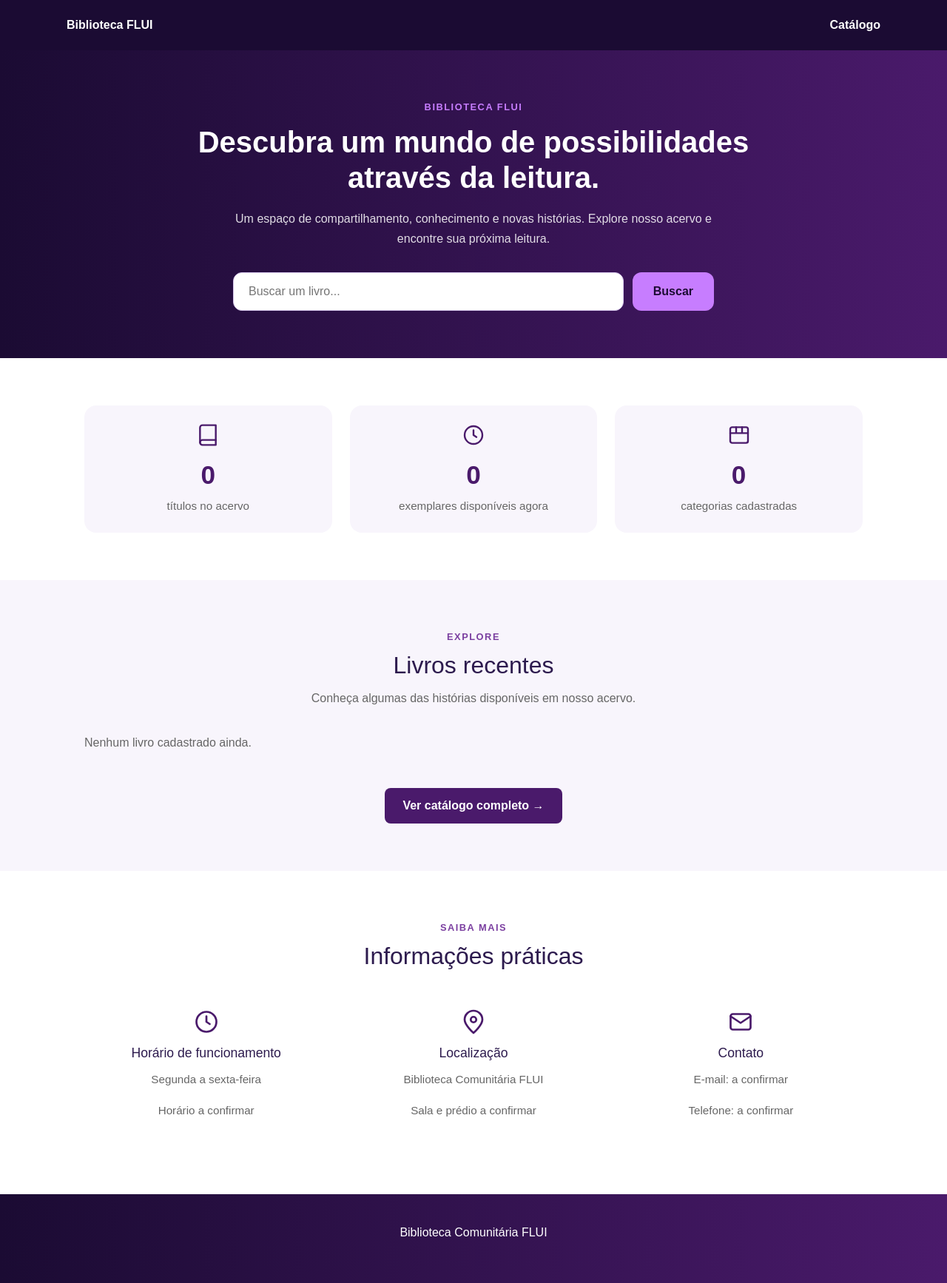
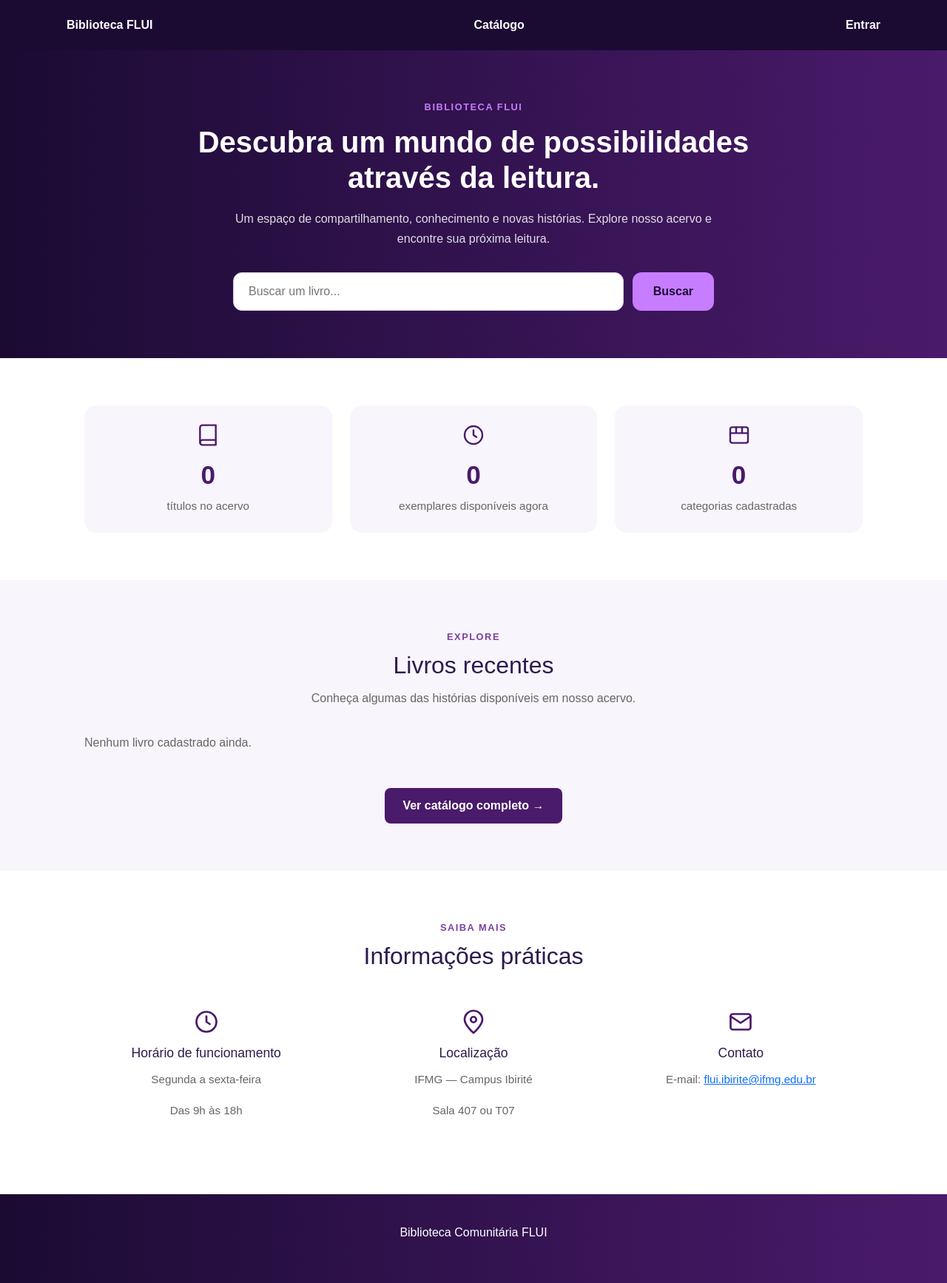
Before and after one commit to samuelhsv/sistema-biblioteca-django, a Django app: page / in a window 1280 px wide. Shown: the whole page at 74% size. Run offline with Django 5.2, Linux system fonts and the light colour scheme; data that the repository does not hold is empty.

Commit message:
fix(portal): atualiza informações e navegação

```diff
--- a/myproject/portal/templates/portal/inicio.html
+++ b/myproject/portal/templates/portal/inicio.html
@@ -155,7 +155,7 @@
                 </svg>
                 <h3>Horário de funcionamento</h3>
                 <p>Segunda a sexta-feira</p>
-                <p>Horário a confirmar</p>
+                <p>Das 9h às 18h</p>
             </div>
 
             <div class="informacao">
@@ -166,8 +166,8 @@
                     <circle cx="12" cy="10" r="2.5"/>
                 </svg>
                 <h3>Localização</h3>
-                <p>Biblioteca Comunitária FLUI</p>
-                <p>Sala e prédio a confirmar</p>
+                <p>IFMG — Campus Ibirité</p>
+                <p>Sala 407 ou T07</p>
             </div>
 
             <div class="informacao">
@@ -176,10 +176,14 @@
                     aria-hidden="true">
                     <rect x="3" y="5" width="18" height="14" rx="2"/>
                     <path d="m3 7 9 6 9-6"/>
-                </svg>
+                  </svg>
                 <h3>Contato</h3>
-                <p>E-mail: a confirmar</p>
-                <p>Telefone: a confirmar</p>
+                <p>
+                    E-mail:
+                    <a href="mailto:flui.ibirite@ifmg.edu.br">
+                        flui.ibirite@ifmg.edu.br
+                    </a>
+                </p>
             </div>
 
         </div>
--- a/myproject/portal/views.py
+++ b/myproject/portal/views.py
@@ -17,9 +17,8 @@ def inicio(request):
     ).prefetch_related(
         'autores'
     ).order_by(
-        '-qtd_disponivel', '-id'
+        '-id'
     )[:6]
-
     return render(request, 'portal/inicio.html', {
         'total_titulos': total_titulos,
         'total_disponiveis': total_disponiveis,
--- a/myproject/templates/base.html
+++ b/myproject/templates/base.html
@@ -1,3 +1,4 @@
+
 {% load static %}
 <!DOCTYPE html>
 <html lang="pt-br">
@@ -15,6 +16,17 @@
         <nav>
             <a href="{% url 'portal:inicio' %}">Biblioteca FLUI</a>
             <a href="{% url 'portal:catalogo' %}">Catálogo</a>
+
+            {% if user.is_authenticated %}
+                <a href="#">Minha conta</a>
+
+                <form method="POST" action="#">
+                    {% csrf_token %}
+                    <button type="submit">Sair</button>
+                </form>
+            {% else %}
+                <a href="#">Entrar</a>
+            {% endif %}
         </nav>
     </header>
 
```
